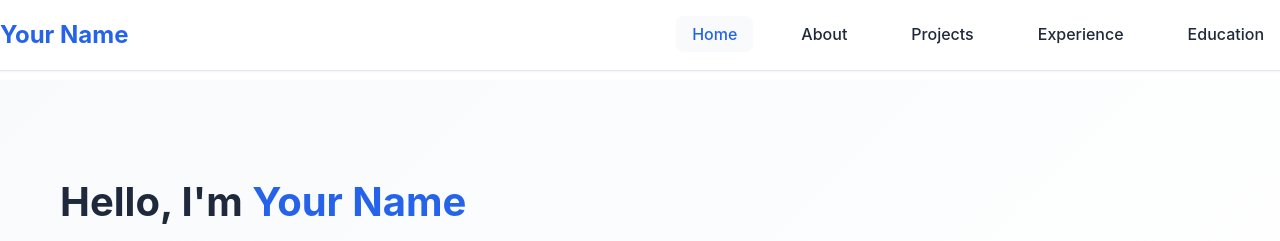
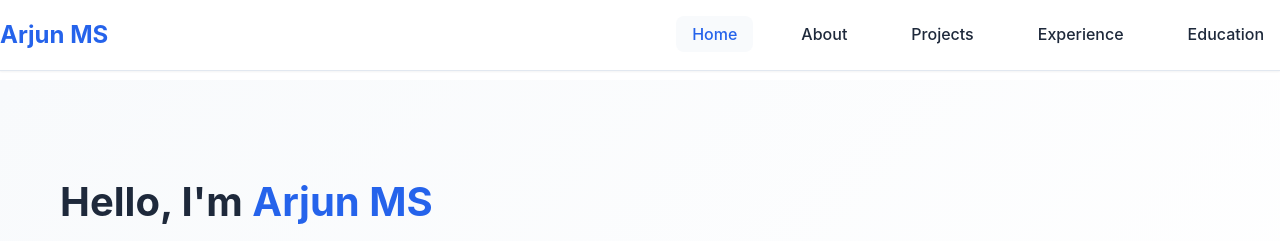
Before and after one commit to Arjun-MS2005/Arjun-MS2005.github.io, a plain HTML site: page index.html in a window 1280 px wide. Shown: the top 241 px of the page. Drawn offline with Linux system fonts and the light colour scheme.

Commit message:
changed some 'your name' to my name

```diff
--- a/index.html
+++ b/index.html
@@ -11,7 +11,7 @@
         <nav class="navbar">
             <div class="nav-container">
                 <div class="nav-logo">
-                    <a href="index.html">Your Name</a>
+                    <a href="index.html">Arjun MS</a>
                 </div>
                 <ul class="nav-menu">
                     <li class="nav-item">
@@ -43,7 +43,7 @@
         <section class="hero">
             <div class="container">
                 <div class="hero-content">
-                    <h1>Hello, I'm <span class="highlight">Your Name</span></h1>
+                    <h1>Hello, I'm <span class="highlight">Arjun MS</span></h1>
                     <p class="hero-subtitle">Computer Science Student | Software Developer | Problem Solver</p>
                     <p class="hero-description">
                         Welcome to my portfolio! I'm passionate about creating innovative solutions
```
